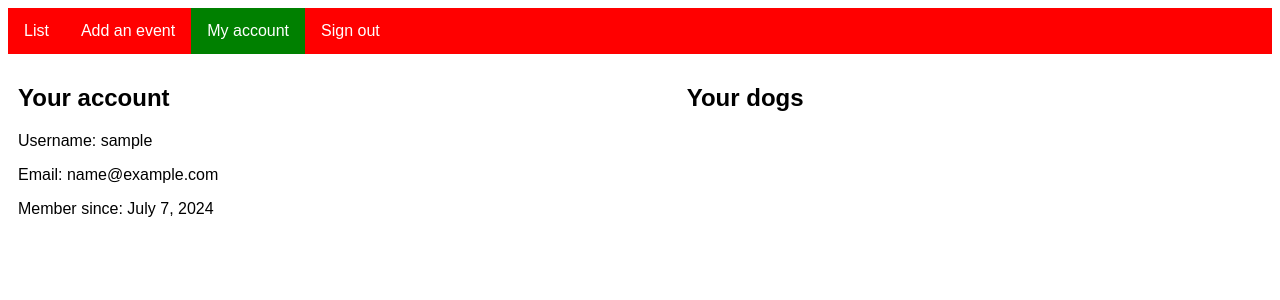
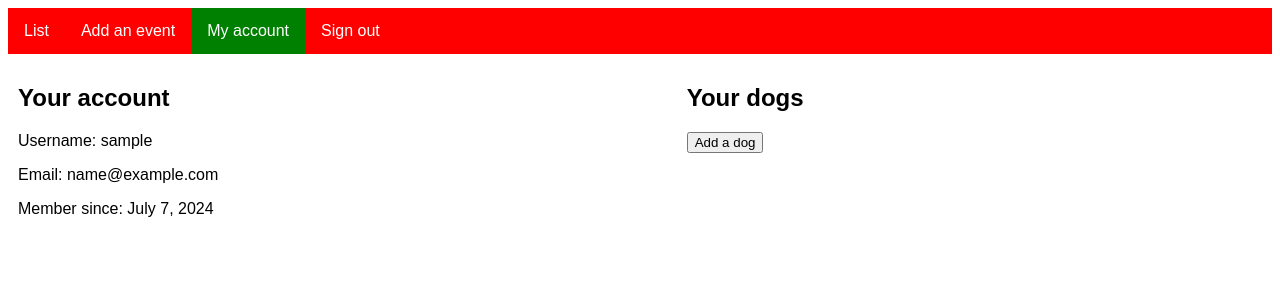
Before and after one commit to A-Potion/sniffshow, a Django app: page /accounts/profile in a window 1280 px wide. Shown: the top 300 px of the page. Run offline with Django 5.2, Linux system fonts and the light colour scheme; the visitor is signed in with stand-in values (Sample User, id 1).

Commit message:
Basics of dog adding form

```diff
--- a/accounts/forms.py
+++ b/accounts/forms.py
@@ -1,7 +1,7 @@
 from django import forms
 from django.contrib.auth.forms import UserCreationForm
 from django.contrib.auth.models import User
-from .models import UserData
+from .models import UserData, Dog
 
 class SignUpForm(UserCreationForm):
     phone = forms.CharField(max_length=15)
@@ -21,3 +21,12 @@ class SignUpForm(UserCreationForm):
         super(SignUpForm, self).__init__(*args, **kwargs)
         for name, widget in self._meta.widgets.items():
             self[name].field.widget.attrs.update(widget.attrs)
+
+class DogForm(forms.ModelForm):
+    class Meta:
+        model = Dog
+        fields = ["sex", "name"]
+        widgets = {
+            'name': forms.TextInput(attrs={'placeholder': 'Name'}),
+            'sex': forms.Select(),
+        }
--- a/accounts/models.py
+++ b/accounts/models.py
@@ -8,6 +8,6 @@ class UserData(models.Model):
 
 
 class Dog(models.Model):
-    user = models.OneToOneField(User, on_delete=models.CASCADE)
+    user = models.ForeignKey(User, on_delete=models.CASCADE)
     name = models.CharField(max_length=40)
-    sex = models.CharField(choices=["Male", "Female"])
+    sex = models.CharField(max_length=20, choices=[("Male", "Female")])
--- a/accounts/templates/registration/profile.html
+++ b/accounts/templates/registration/profile.html
@@ -14,7 +14,32 @@
     </div>
     <div class="dog-prof">
     <h2>Your dogs</h2>
+        {% for dog in user.dog_set.all %}
+        <h3>{{ dog.name }}</h3>
+        <p>Sex: {{ dog.sex }}</p>
+        {% endfor %}
+    <button class="add-dog-open-button" onclick="openDogForm()">Add a dog</button>
+
+    <div id="add-dog-form" class="add-dog-form">
+    <form action="" method="post">
+        {% csrf_token %}
+        <table>
+            {{ form.as_table }}
+        </table>
+        <button type="submit" name="makedog" onclick="closeDogForm()">Submit</button>
+    </form>
+    </div>
     </div>
     </div>
 
-{%  endblock content %}
+        <script>
+        function openDogForm() {
+        document.getElementById("add-dog-form").style.display = "block";
+        }
+
+        function closeDogForm() {
+        document.getElementById("add-dog-form").style.display = "none";
+        }
+    </script>
+
+{% endblock content %}
--- a/accounts/views.py
+++ b/accounts/views.py
@@ -2,13 +2,20 @@ from django.urls import reverse
 from django.shortcuts import render, HttpResponseRedirect
 from django.contrib.auth import login
 from django.views import generic
-from .forms import SignUpForm
+from .forms import SignUpForm, DogForm
 from django.contrib.auth.decorators import login_required
-from .models import UserData
+from .models import UserData, Dog
 
 @login_required
 def profile(request):
-    return render(request, "registration/profile.html")
+    form = DogForm(request.POST or None)
+    if form.is_valid():
+        dog = form.save(commit=False)
+        dog.user = request.user
+        dog.save()
+        form = DogForm()
+        return HttpResponseRedirect(reverse("accounts:profile"))
+    return render(request, "registration/profile.html", {"form": form})
 
 def signup(request):
     if request.method == "POST":
--- a/event/static/event/style.css
+++ b/event/static/event/style.css
@@ -87,3 +87,7 @@ div.factsheet tr:nth-child(odd) {
 .user-prof {
     grid-area: acc;
 }
+
+.add-dog-form {
+    display: none;
+}
```
Also changed, not shown: accounts/migrations/0006_dog.py (added), accounts/migrations/0007_alter_dog_user.py (added).
